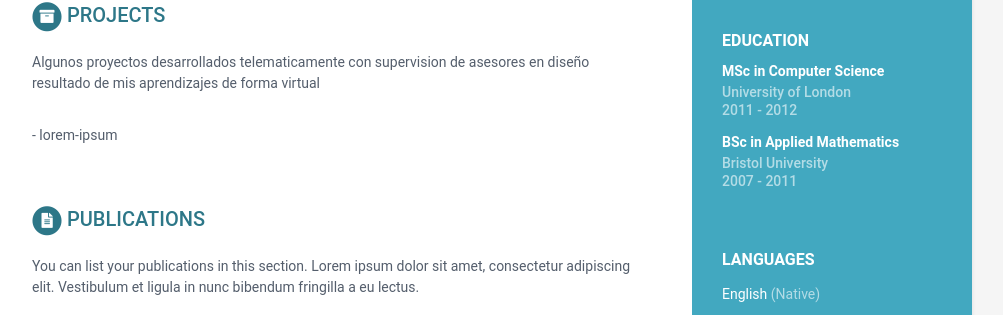
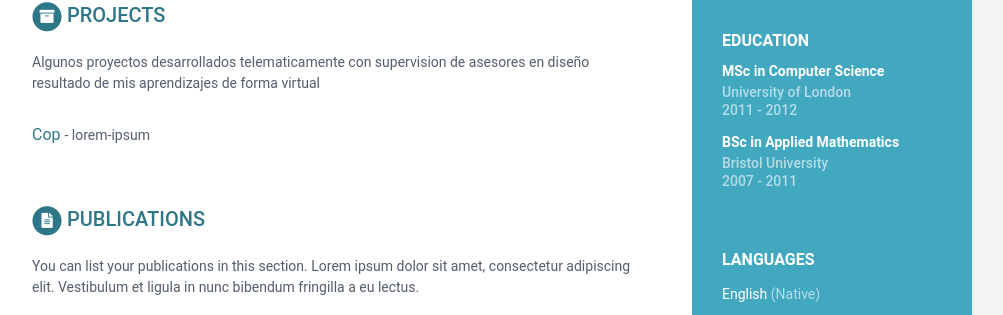
Before and after one commit to KevinC99/good-birch-4e19a, a Jekyll site: the page built from index.html, in a window 1280 px wide. Shown: the part 568-883 px from the top of the page, without its empty margins (168-1171 px from the left). Built offline with Jekyll 4.4.1, drawn with Linux system fonts in a browser that asks for light colours.

Commit message:
data.yml: updated title in assignments

```diff
--- a/_data/data.yml
+++ b/_data/data.yml
@@ -79,6 +79,7 @@ projects:
   assignments:
     - link: lorem-ipsum
       tagline: lorem-ipsum
+      title: Cop
   intro: >-
     Algunos proyectos desarrollados telematicamente con supervision de asesores
     en diseño resultado de mis aprendizajes de forma virtual
```
